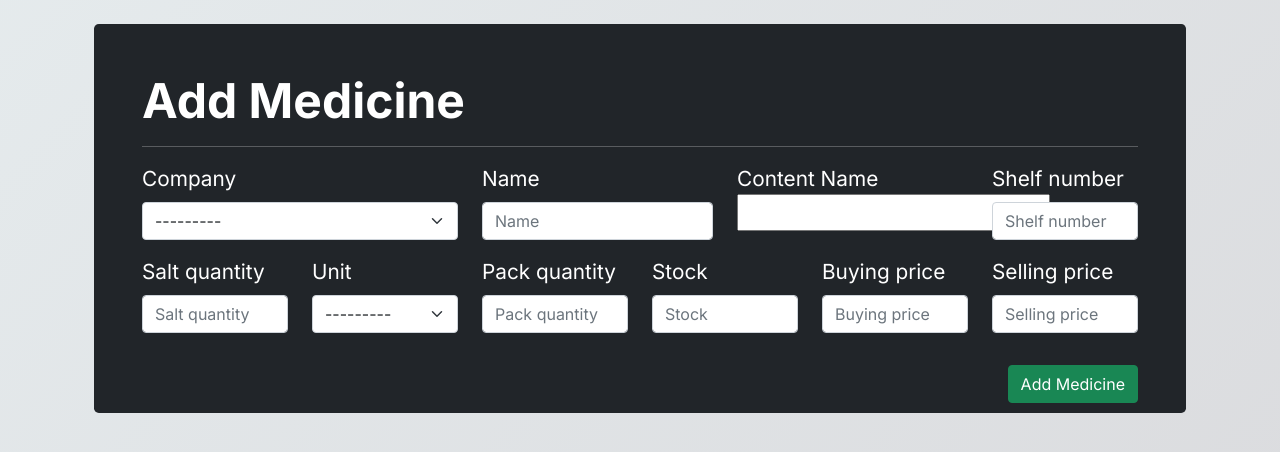
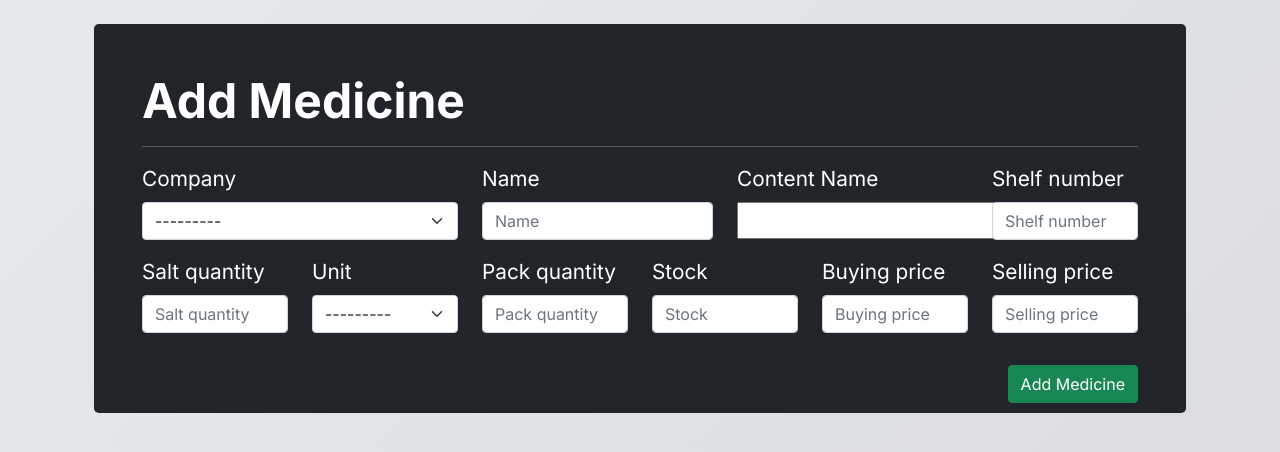
Before and after one commit to mightysandy1/pharmacyappsneha, a Django app: page /create/med/ in a window 1280 px wide. Shown: the part 66-518 px from the top of the page. Run offline with Django 4.2, Linux system fonts and the light colour scheme; the visitor is signed in with stand-in values (Sample User, id 1); data that the repository does not hold is empty; some libraries are stand-ins or nearby versions.

Commit message:
Update medicine_form.html

```diff
--- a/yolo_pharmacy/yolo_site/templates/yolo_site/medicine_form.html
+++ b/yolo_pharmacy/yolo_site/templates/yolo_site/medicine_form.html
@@ -15,8 +15,11 @@
                         {% bootstrap_field form.name %}
                     </div>
                     <div class="col-3">
-                       <label for="{{ form.salt_name.id_for_label }}">Content Name</label>
-{{ form.salt_name }}
+                      <div class="mb-3">
+    <label class="form-label" for="{{ form.salt_name.id_for_label }}">Content Name</label>
+    {{ form.salt_name }}
+</div>
+
 
                     </div>
                     <div class="col-2">
```
